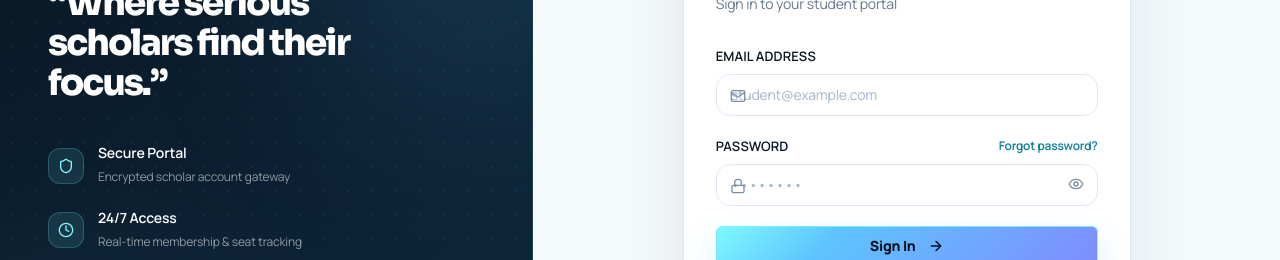
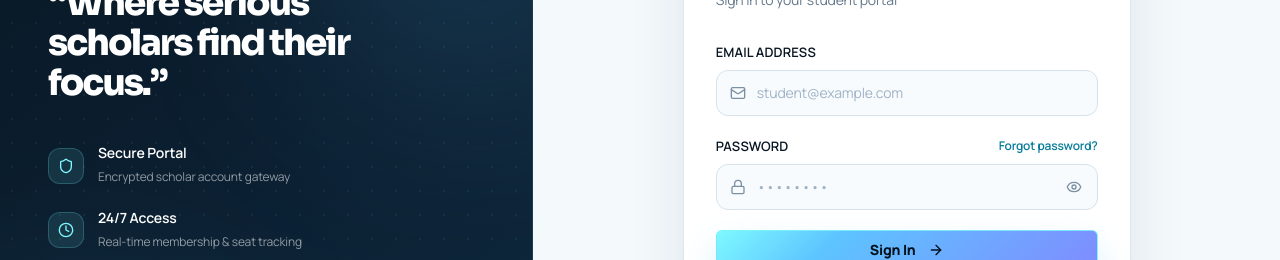
Before and after one commit to ashwanivish10/lucky-digital-library, a React (Vite) app in the folder client/: page /login in a window 1280 px wide. Shown: the part 277-537 px from the top of the page. Built offline with nearby package versions, Linux system fonts and the light colour scheme; no server answers; a web font is replaced by a local one.

Commit message:
fix(auth): fix vertical alignment of email and password icons in student login form

```diff
--- a/client/src/pages/auth/LoginPage.tsx
+++ b/client/src/pages/auth/LoginPage.tsx
@@ -169,15 +169,15 @@ export const LoginPage: React.FC = () => {
               <label className="form-label mb-2 block text-[11px] font-bold uppercase tracking-[0.12em] text-[#294055]">
                 Email Address
               </label>
-              <div className="relative">
-                <Mail className="absolute left-3.5 top-3.5 h-4 w-4 text-[#7b90a3]" />
+              <div className="relative flex items-center">
+                <Mail className="pointer-events-none absolute left-3.5 top-1/2 -translate-y-1/2 h-4 w-4 text-[#7b90a3]" />
                 <input
                   type="email"
                   required
                   value={email}
                   onChange={(e) => setEmail(e.target.value)}
                   placeholder="student@example.com"
-                  className="form-input rounded-xl border-[#d7e3ec] bg-[#f8fbfd] py-3 pl-10 pr-4 text-sm focus:border-[#25b8d0] focus:ring-4 focus:ring-[#25b8d0]/10"
+                  className="w-full rounded-xl border border-[#d7e3ec] bg-[#f8fbfd] py-3 pl-10 pr-4 text-sm text-[#0b1d2e] placeholder-[#a0b3c6] transition-all focus:border-[#25b8d0] focus:bg-white focus:outline-none focus:ring-4 focus:ring-[#25b8d0]/10"
                 />
               </div>
             </div>
@@ -195,20 +195,20 @@ export const LoginPage: React.FC = () => {
                   Forgot password?
                 </button>
               </div>
-              <div className="relative">
-                <Lock className="absolute left-3.5 top-3.5 h-4 w-4 text-[#7b90a3]" />
+              <div className="relative flex items-center">
+                <Lock className="pointer-events-none absolute left-3.5 top-1/2 -translate-y-1/2 h-4 w-4 text-[#7b90a3]" />
                 <input
                   type={showPassword ? 'text' : 'password'}
                   required
                   value={password}
                   onChange={(e) => setPassword(e.target.value)}
                   placeholder="••••••••"
-                  className="form-input rounded-xl border-[#d7e3ec] bg-[#f8fbfd] py-3 pl-10 pr-10 text-sm focus:border-[#25b8d0] focus:ring-4 focus:ring-[#25b8d0]/10"
+                  className="w-full rounded-xl border border-[#d7e3ec] bg-[#f8fbfd] py-3 pl-10 pr-11 text-sm text-[#0b1d2e] placeholder-[#a0b3c6] transition-all focus:border-[#25b8d0] focus:bg-white focus:outline-none focus:ring-4 focus:ring-[#25b8d0]/10"
                 />
                 <button
                   type="button"
                   onClick={() => setShowPassword(!showPassword)}
-                  className="absolute right-3.5 top-3 text-[#7b90a3] transition-colors hover:text-[#087d99]"
+                  className="absolute right-3 top-1/2 -translate-y-1/2 flex items-center justify-center p-1 text-[#7b90a3] transition-colors hover:text-[#087d99]"
                   aria-label={showPassword ? "Hide password" : "Show password"}
                 >
                   {showPassword ? <EyeOff className="w-4 h-4" /> : <Eye className="w-4 h-4" />}
```
